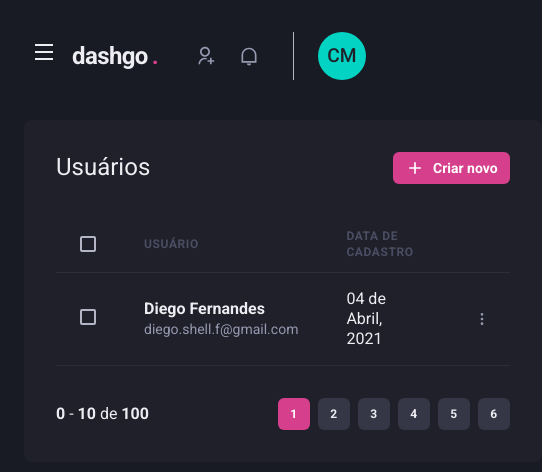
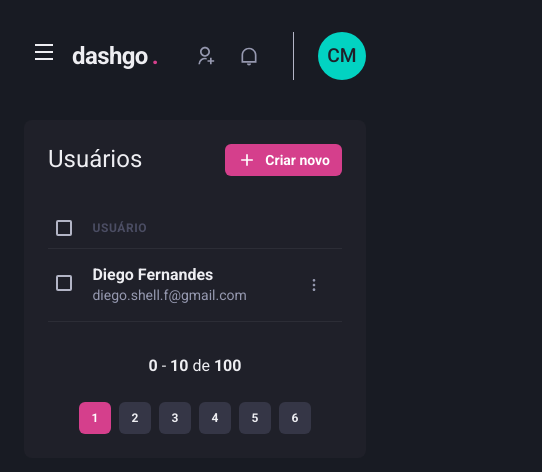
Before and after one commit to CaioQuirinoMedeiros/dashgo, a Next.js app: page /users in a window 390 px wide. Shown: the top 472 px of the page, 542 px wide, since content can reach past the window. Built offline with nearby package versions, Linux system fonts and the light colour scheme.

Commit message:
UserList and CreateUser responsiveness

```diff
--- a/src/components/Pagination/index.tsx
+++ b/src/components/Pagination/index.tsx
@@ -5,7 +5,7 @@
 export function Pagination() {
   return (
     <Stack
-      direction='row'
+      direction={['column', 'row']}
       mt='8'
       justify='space-between'
       align='center'
--- a/src/pages/users/index.tsx
+++ b/src/pages/users/index.tsx
@@ -16,7 +16,8 @@
   Menu,
   MenuButton,
   MenuList,
-  MenuItem
+  MenuItem,
+  useBreakpointValue
 } from '@chakra-ui/react'
 import {
   RiAddLine,
@@ -30,6 +31,8 @@
 import { Pagination } from '../../components/Pagination'
 
 export default function UsersList() {
+  const isWideVersion = useBreakpointValue({ base: false, lg: true })
+
   return (
     <Box>
       <Header />
@@ -37,7 +40,7 @@
       <Flex w='100%' my='6' maxW={1480} mx='auto' px='6'>
         <Sidebar />
 
-        <Box as='main' flex='1' borderRadius={8} bg='gray.800' p='8'>
+        <Box as='main' flex='1' borderRadius={8} bg='gray.800' p={['6', '8']}>
           <Flex mb='8' justify='space-between' align='center'>
             <Heading size='lg' fontWeight='normal'>
               Usuários
@@ -58,20 +61,20 @@
           <Table colorScheme='whiteAlpha'>
             <Thead>
               <Tr>
-                <Th px='6' color='gray.300' w='8'>
+                <Th px={['2', '4', '6']} color='gray.300'>
                   <Checkbox colorScheme='pink' />
                 </Th>
-                <Th>Usuário</Th>
-                <Th>Data de cadastro</Th>
+                <Th px={['2', '4', '6']}>Usuário</Th>
+                {!!isWideVersion && <Th>Data de cadastro</Th>}
                 <Th></Th>
               </Tr>
             </Thead>
             <Tbody>
               <Tr>
-                <Td px='6'>
+                <Td px={['2', '4', '6']}>
                   <Checkbox colorScheme='pink' />
                 </Td>
-                <Td>
+                <Td px={['2', '4', '6']}>
                   <Box>
                     <Text fontWeight='bold'>Diego Fernandes</Text>
                     <Text fontSize='sm' color='gray.300'>
@@ -79,8 +82,8 @@
                     </Text>
                   </Box>
                 </Td>
-                <Td>04 de Abril, 2021</Td>
-                <Td textAlign='right' pr='2'>
+                {!!isWideVersion && <Td>04 de Abril, 2021</Td>}
+                <Td textAlign='right' px='2'>
                   <Menu autoSelect={false}>
                     <MenuButton
                       as={IconButton}
```
Also changed, not shown: src/pages/users/create.tsx (+5 -5 lines).
